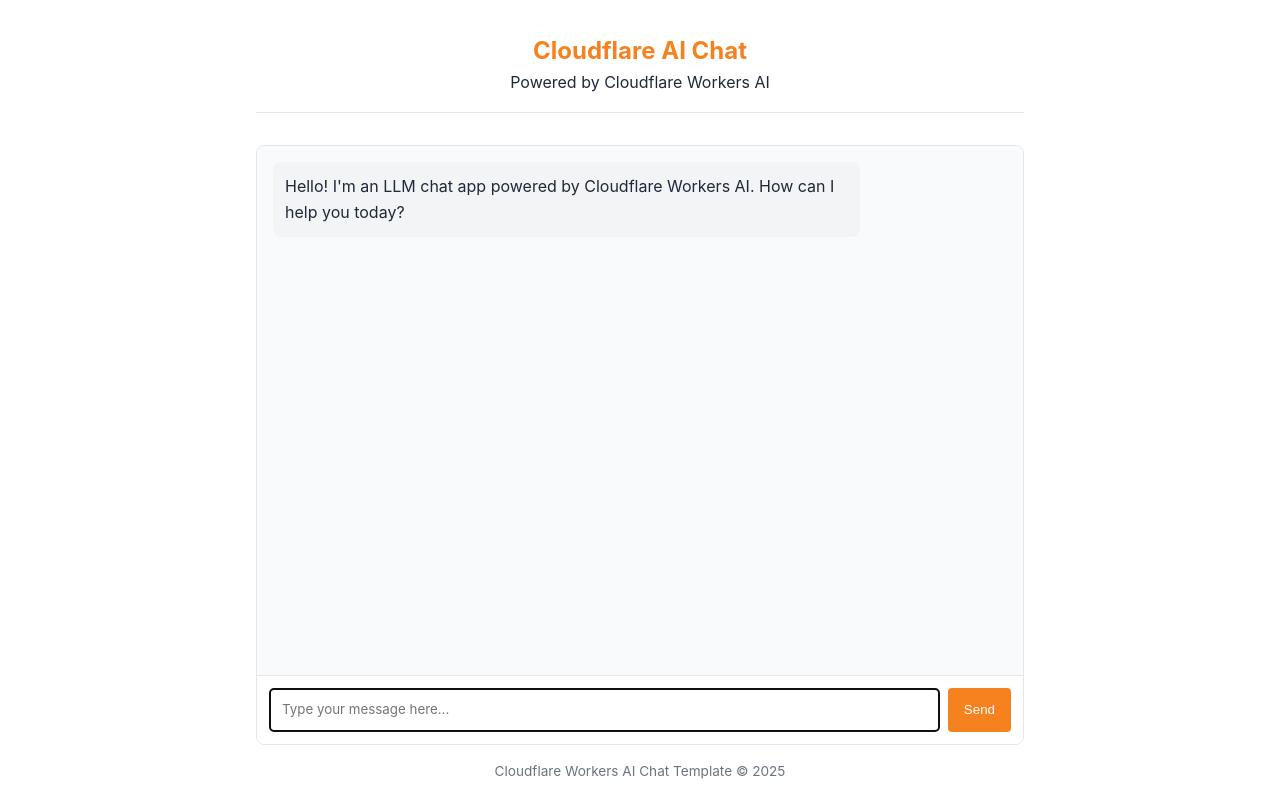
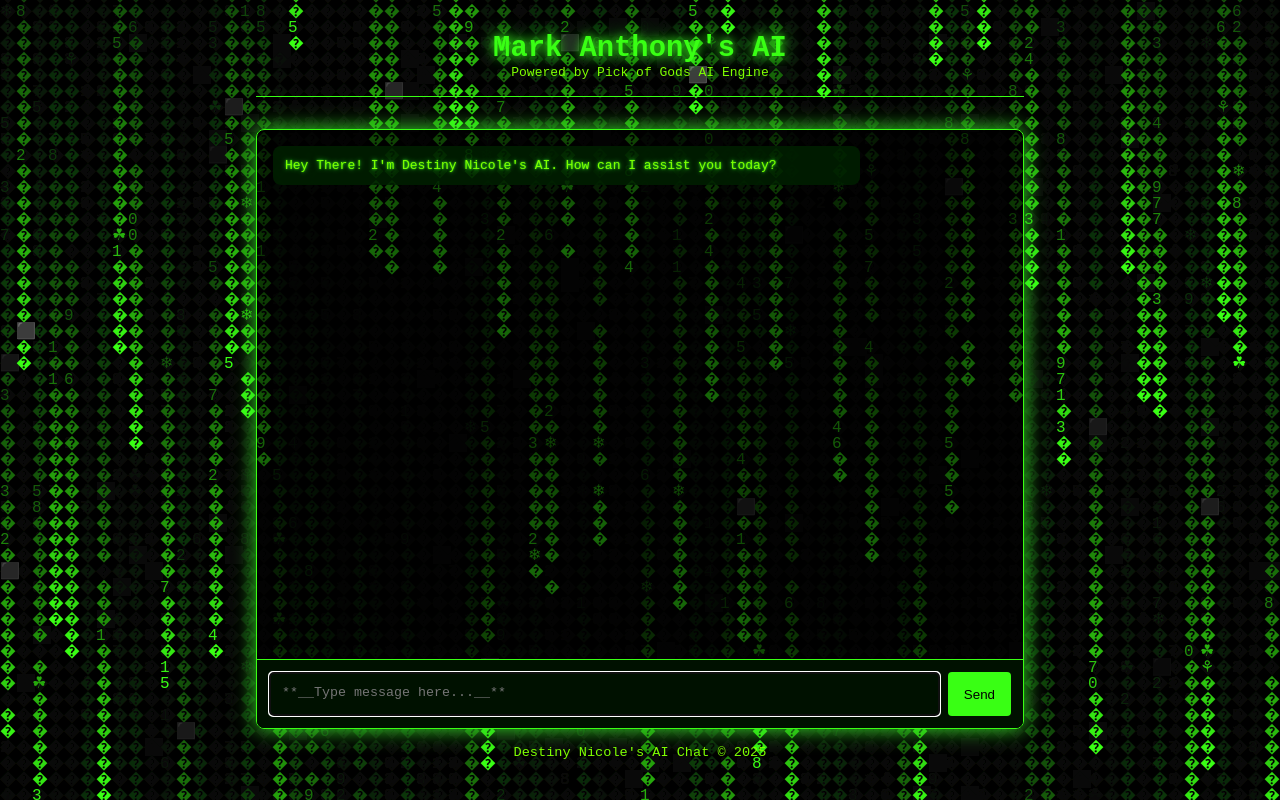
Before and after one commit to CelestialArtisanBot/destinys-ai, a website: page public/index.html in a window 1280 px wide. Drawn offline with Linux system fonts and the light colour scheme.

Commit message:
Update index.html

```diff
--- a/public/index.html
+++ b/public/index.html
@@ -3,175 +3,160 @@
 <head>
   <meta charset="UTF-8" />
   <meta name="viewport" content="width=device-width, initial-scale=1.0" />
-    <title>LLM Chat App</title>
+  <title>Destiny Nicole's AI Chat</title>
   <style>
     :root {
-        --primary-color: #f6821f;
-        --primary-hover: #e67e22;
-        --light-bg: #f9fafb;
-        --border-color: #e5e7eb;
-        --text-color: #1f2937;
-        --text-light: #6b7280;
-        --user-msg-bg: #fff2e6;
-        --assistant-msg-bg: #f3f4f6;
+      --primary-color: #39ff14;
+      --primary-hover: #32cd32;
+      --light-bg: linear-gradient(135deg, #001100, #002200);
+      --border-color: #39ff14;
+      --text-color: #39ff14;
+      --text-light: #7fff00;
+      --user-msg-bg: rgba(0, 17, 0, 0.8);
+      --assistant-msg-bg: rgba(0, 34, 0, 0.8);
     }
 
-      * {
-        box-sizing: border-box;
-        margin: 0;
-        padding: 0;
-      }
+    * { box-sizing: border-box; margin:0; padding:0; }
 
     body {
-        font-family:
-          -apple-system, BlinkMacSystemFont, "Segoe UI", Roboto, Oxygen, Ubuntu,
-          Cantarell, sans-serif;
-        line-height: 1.6;
+      font-family: monospace;
+      background: black;
       color: var(--text-color);
       max-width: 800px;
       margin: 0 auto;
       padding: 1rem;
+      position: relative;
+      overflow: hidden;
     }
 
-      header {
-        text-align: center;
-        margin-bottom: 2rem;
-        padding: 1rem 0;
-        border-bottom: 1px solid var(--border-color);
+    canvas#matrix {
+      position: fixed;
+      top: 0; left: 0;
+      width: 100%;
+      height: 100%;
+      z-index: -1;
     }
 
-      h1 {
-        font-size: 1.5rem;
-        color: var(--primary-color);
-      }
+    header { text-align:center; margin-bottom:2rem; padding:1rem 0; border-bottom:1px solid var(--border-color);}
+    h1 { font-size:1.8rem; color: var(--primary-color); text-shadow: 0 0 10px #39ff14, 0 0 20px #32cd32;}
+    p { color: var(--text-light); }
 
     .chat-container {
-        display: flex;
+      display:flex;
       flex-direction: column;
       height: calc(100vh - 200px);
       min-height: 400px;
-        border: 1px solid var(--border-color);
+      border:1px solid var(--border-color);
       border-radius: 8px;
-        overflow: hidden;
+      overflow:hidden;
+      background: rgba(0,0,0,0.6);
+      box-shadow: 0 0 20px #39ff14;
+      animation: glow 3s infinite alternate;
+      z-index: 1;
+      position: relative;
     }
 
-      .chat-messages {
-        flex: 1;
-        overflow-y: auto;
-        padding: 1rem;
-        background-color: var(--light-bg);
+    @keyframes glow {
+      0% { box-shadow: 0 0 15px #39ff14;}
+      100% { box-shadow: 0 0 25px #32cd32;}
     }
 
-      .message {
-        margin-bottom: 1rem;
-        padding: 0.75rem;
-        border-radius: 8px;
-        max-width: 80%;
-      }
+    .chat-messages { flex:1; overflow-y:auto; padding:1rem; }
+    .message { margin-bottom:1rem; padding:0.75rem; border-radius:8px; max-width:80%; }
 
-      .user-message {
-        background-color: var(--user-msg-bg);
-        align-self: flex-end;
-        margin-left: auto;
-      }
-
-      .assistant-message {
-        background-color: var(--assistant-msg-bg);
-        align-self: flex-start;
-      }
+    .user-message { background-color: var(--user-msg-bg); align-self:flex-end; margin-left:auto; text-shadow:0 0 2px #39ff14,0 0 5px #32cd32;}
+    .assistant-message { background-color: var(--assistant-msg-bg); align-self:flex-start; text-shadow:0 0 2px #39ff14,0 0 5px #32cd32;}
 
     .message-input {
-        display: flex;
-        padding: 0.75rem;
-        border-top: 1px solid var(--border-color);
-        background-color: white;
+      display:flex; padding:0.75rem; border-top:1px solid var(--border-color); background-color:#001100;
     }
 
     #user-input {
-        flex: 1;
-        padding: 0.75rem;
-        border: 1px solid var(--border-color);
-        border-radius: 4px;
-        font-family: inherit;
-        resize: none;
-        min-height: 44px;
+      flex:1; padding:0.75rem; border:1px solid var(--border-color); border-radius:4px;
+      font-family:inherit; resize:none; min-height:44px; color: var(--text-color); background-color:#001100;
     }
 
     #send-button {
-        margin-left: 0.5rem;
-        padding: 0 1rem;
-        background-color: var(--primary-color);
-        color: white;
-        border: none;
-        border-radius: 4px;
-        cursor: pointer;
-        transition: background-color 0.2s;
+      margin-left:0.5rem; padding:0 1rem; background-color:var(--primary-color);
+      color:#000; border:none; border-radius:4px; cursor:pointer; transition:background-color 0.2s;
     }
 
-      #send-button:hover {
-        background-color: var(--primary-hover);
-      }
-
-      #send-button:disabled {
-        background-color: var(--text-light);
-        cursor: not-allowed;
-      }
+    #send-button:hover { background-color: var(--primary-hover); }
+    #send-button:disabled { background-color: var(--text-light); cursor:not-allowed; }
 
     .typing-indicator {
-        display: none;
-        margin-bottom: 1rem;
-        font-style: italic;
-        color: var(--text-light);
+      display:none; margin-bottom:1rem; font-style:italic; color: var(--text-light);
     }
+    .typing-indicator.visible { display:block; }
 
-      .typing-indicator.visible {
-        display: block;
-      }
+    footer { margin-top:1rem; text-align:center; font-size:0.85rem; color:var(--text-light); }
 
-      footer {
-        margin-top: 1rem;
-        text-align: center;
-        font-size: 0.85rem;
-        color: var(--text-light);
-      }
+    .neon-char { color:var(--primary-color); text-shadow:0 0 2px #39ff14,0 0 5px #32cd32,0 0 10px #32cd32; }
+    .cursor { display:inline-block; width:10px; animation: blink 1s infinite; }
+    @keyframes blink { 0%,50%,100% { opacity:1; } 25%,75% { opacity:0; } }
   </style>
 </head>
 <body>
+  <canvas id="matrix"></canvas>
+
   <header>
-      <h1>Cloudflare AI Chat</h1>
-      <p>Powered by Cloudflare Workers AI</p>
+    <h1>Mark Anthony's AI</h1>
+    <p>Powered by Pick of Gods AI Engine</p>
   </header>
 
   <div class="chat-container">
     <div id="chat-messages" class="chat-messages">
       <div class="message assistant-message">
-          <p>
-            Hello! I'm an LLM chat app powered by Cloudflare Workers AI. How can
-            I help you today?
-          </p>
+        <p>Hey There! I'm Destiny Nicole's AI. How can I assist you today?</p>
       </div>
     </div>
 
-      <div class="typing-indicator" id="typing-indicator">
-        AI is thinking...
-      </div>
+    <div class="typing-indicator" id="typing-indicator">One second Honey...<span class="dots">...</span></div>
 
     <div class="message-input">
-        <textarea
-          id="user-input"
-          placeholder="Type your message here..."
-          rows="1"
-          autofocus
-        ></textarea>
+      <textarea id="user-input" placeholder="**__Type message here...__**" rows="1" autofocus></textarea>
       <button id="send-button">Send</button>
     </div>
   </div>
 
   <footer>
-      <p>Cloudflare Workers AI Chat Template &copy; 2025</p>
+    <p>Destiny Nicole's AI Chat &copy; 2025</p>
   </footer>
 
-    <!-- Chat app script -->
   <script src="chat.js"></script>
+  <script>
+    // Matrix Rain
+    const canvas = document.getElementById("matrix");
+    const ctx = canvas.getContext("2d");
+    canvas.width = window.innerWidth;
+    canvas.height = window.innerHeight;
+
+    const letters = "0123456789🐶🐕🐩🐵🐒🐕‍🦺🦮🐈‍⬛🐴🐎🐯🐅🦒🐗🐷🐮🐭🦨🦘🦡🦥🐻‍❄️🐼🐓🦃🐧🐦🐥🐣🐤🐸🦚🕊🐬🐳🐋🐢🦎🦋🦭🐲🐛🦋🐌🐝🐜🦂🪰🦠💐🌸⚘🌵🌻🌺🍁🥀🏵☘🍁";
+    const fontSize = 16;
+    const columns = canvas.width / fontSize;
+    const drops = Array(Math.floor(columns)).fill(1);
+
+    function drawMatrix() {
+      ctx.fillStyle = "rgba(0,0,0,0.05)";
+      ctx.fillRect(0,0,canvas.width,canvas.height);
+
+      ctx.fillStyle = "#39ff14";
+      ctx.font = fontSize + "px monospace";
+
+      for(let i=0; i<drops.length; i++){
+        const text = letters.charAt(Math.floor(Math.random()*letters.length));
+        ctx.fillText(text, i*fontSize, drops[i]*fontSize);
+        drops[i]++;
+        if(drops[i]*fontSize > canvas.height && Math.random() > 0.975) drops[i] = 0;
+      }
+      requestAnimationFrame(drawMatrix);
+    }
+
+    drawMatrix();
+    window.addEventListener("resize", () => {
+      canvas.width = window.innerWidth;
+      canvas.height = window.innerHeight;
+    });
+  </script>
 </body>
 </html>
```
Lines whose indentation alone changed are shown as unchanged.
